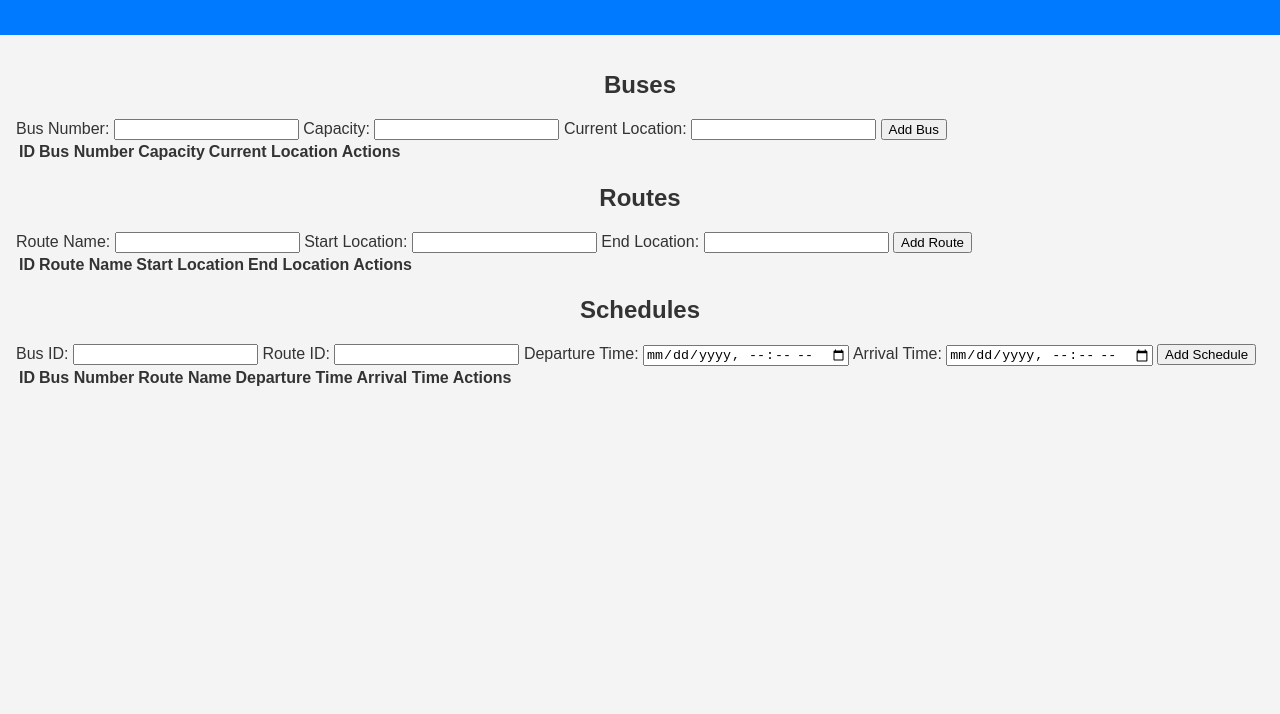
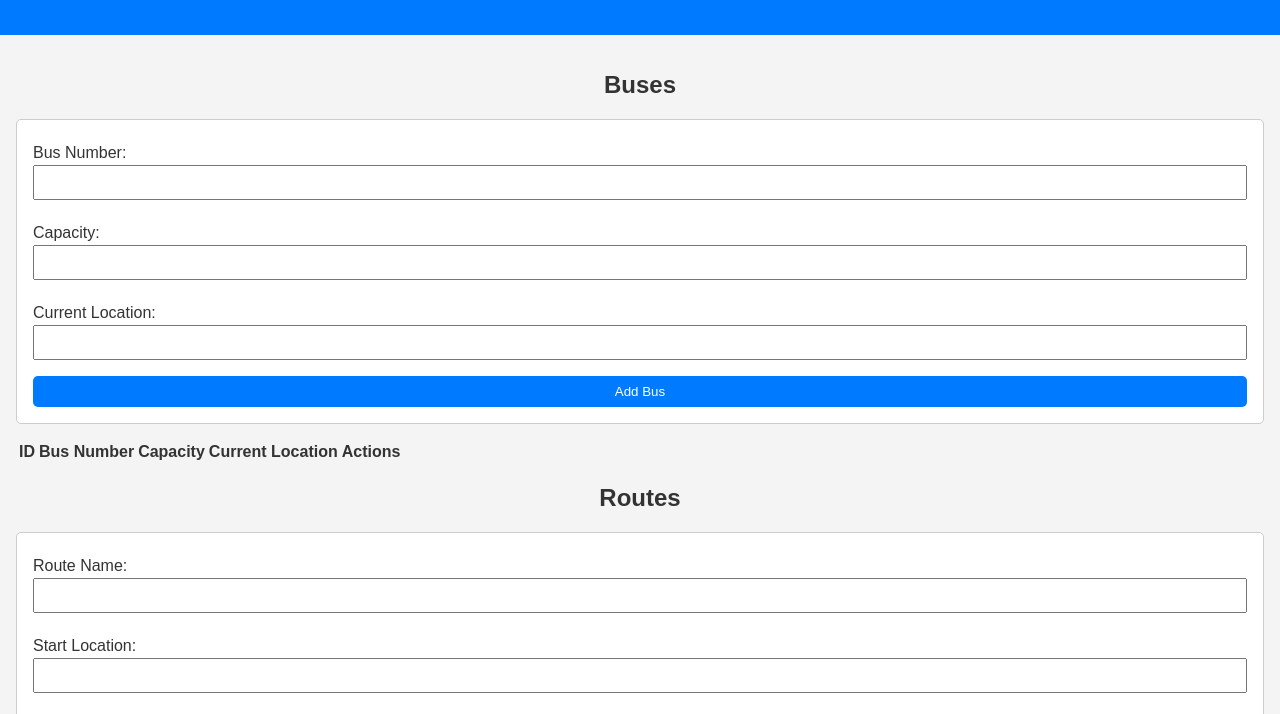
Before and after one commit to madhanalwz1992/Bus-Tracking-System, a website: page Public/index.html in a window 1280 px wide. Shown: the part 77-791 px from the top of the page. Drawn offline with Linux system fonts and the light colour scheme; no server answers.

Commit message:
button style

```diff
--- a/Public/styles.css
+++ b/Public/styles.css
@@ -20,3 +20,34 @@ main {
 
 h1, h2 {
     text-align: center;
+}
+
+form {
+    margin: 1rem 0;
+    padding: 1rem;
+    background: #fff;
+    border: 1px solid #ccc;
+    border-radius: 5px;
+}
+
+form label {
+    display: block;
+    margin: 0.5rem 0 0.2rem;
+}
+
+form input {
+    width: calc(100% - 20px);
+    padding: 0.5rem;
+    margin-bottom: 1rem;
+}
+
+form button {
+    display: block;
+    width: 100%;
+    padding: 0.5rem;
+    background-color: #007BFF;
+    color: white;
+    border: none;
+    border-radius: 5px;
+    cursor: pointer;
+}
```
